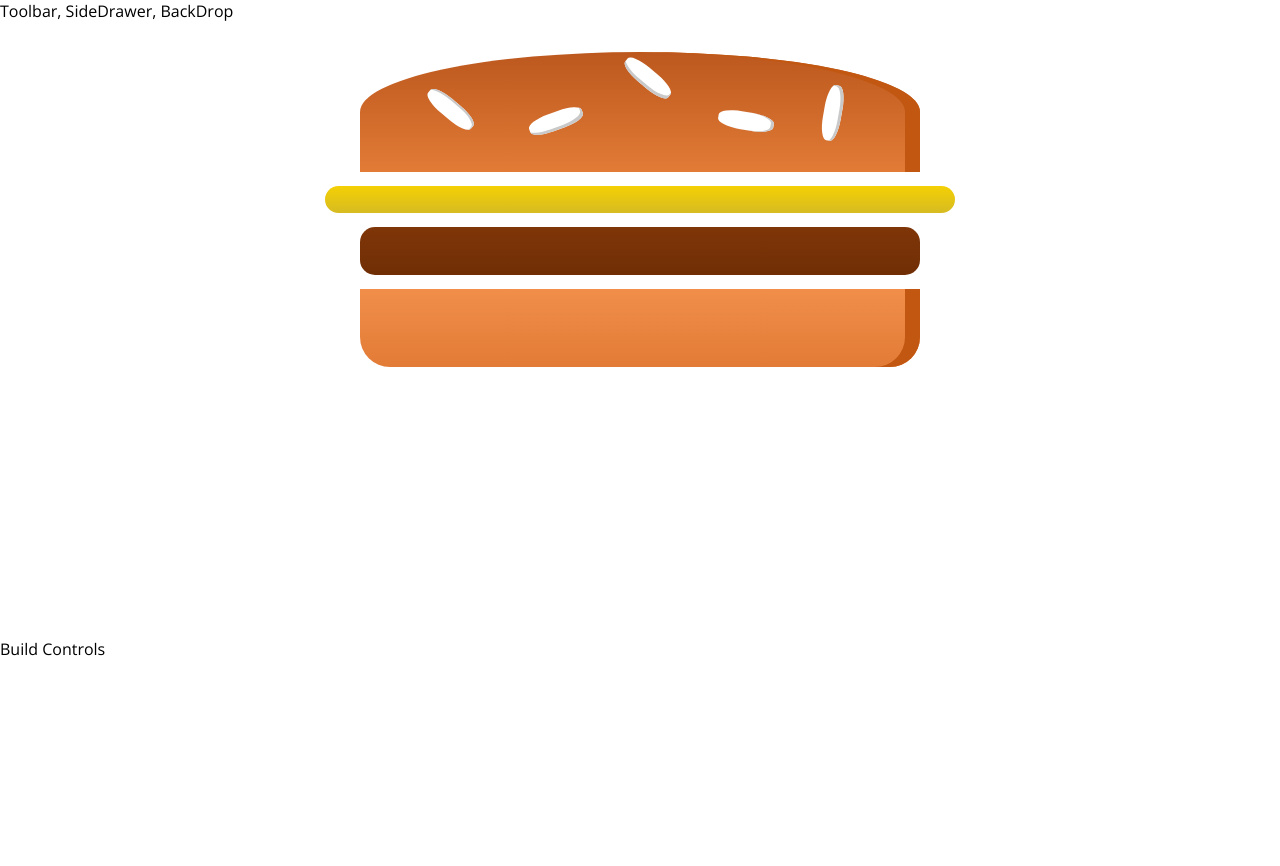
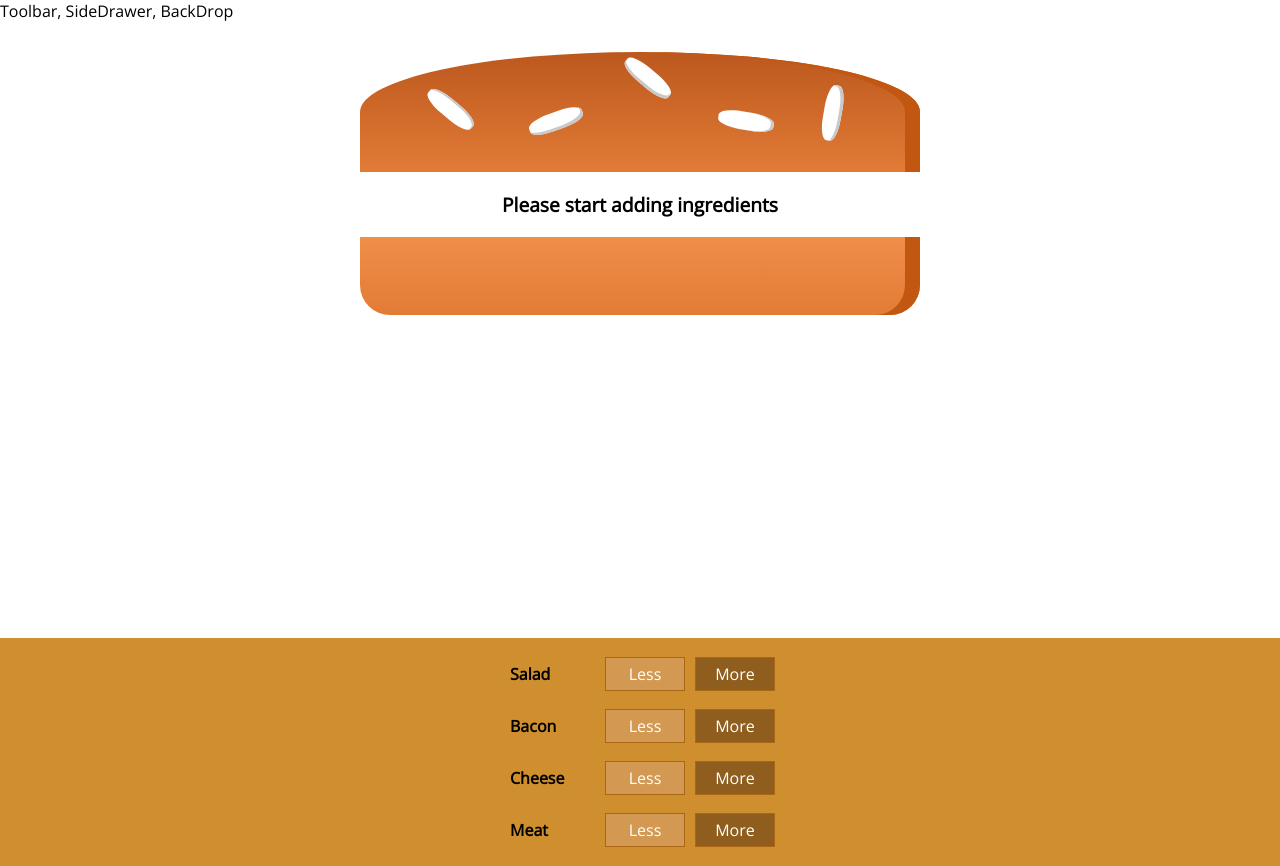
Before and after one commit to trinhvinhtruong96/burger-app, a React (Create React App) app: page / in a window 1280 px wide. Before the commit the page ends 800 px from the top, so only its background shows below. Built offline with nearby package versions, Linux system fonts and the light colour scheme.

Commit message:
adding burger build control

```diff
--- /dev/null
+++ b/src/components/Burger/BuildControls/BuildControl/BuildControl.js
@@ -0,0 +1,13 @@
+import React from 'react';
+
+import classes from './BuildControl.module.css';
+
+const BuildControl = (props) => (
+    <div className={classes.BuildControl}>
+        <div className={classes.Label}>{props.label}</div>
+        <button className={classes.Less}>Less</button>
+        <button className={classes.More}>More</button>
+    </div>
+);
+
+export default BuildControl;
--- /dev/null
+++ b/src/components/Burger/BuildControls/BuildControl/BuildControl.module.css
@@ -0,0 +1,56 @@
+.BuildControl {
+    display: flex;
+    justify-content: space-between;
+    align-items: center;
+    margin: 5px 0;
+}
+
+.BuildControl button {
+    display: block;
+    font: inherit;
+    padding: 5px;
+    margin: 0 5px;
+    width: 80px;
+    border: 1px solid #AA6817;
+    cursor: pointer;
+    outline: none;
+}
+
+.BuildControl button:disabled {
+    background-color: #AC9980;
+    border: 1px solid #7E7365;
+    color: #ccc;
+    cursor: default;
+}
+
+.BuildControl button:hover:disabled {
+    background-color: #AC9980;
+    color: #ccc;
+    cursor: not-allowed;
+}
+
+.Label {
+    padding: 10px;
+    font-weight: bold;
+    width: 80px;
+}
+
+.BuildControl .Less {
+    background-color: #D39952;
+    color: white;
+}
+
+.BuildControl .More {
+    background-color: #8F5E1E;
+    color: white;
+}
+
+.BuildControl .Less:hover, .BuildControl .Less:active {
+    background-color: #DAA972;
+    color: white;
+}
+
+.BuildControl .More:hover,.BuildControl .More:active {
+    background-color: #99703F;
+    color: white;
+}
--- /dev/null
+++ b/src/components/Burger/BuildControls/BuildControls.js
@@ -0,0 +1,19 @@
+import React from 'react';
+
+import classes from './BuildControls.module.css';
+import BuildControl from './BuildControl/BuildControl';
+
+const controls = [
+    {label: 'Salad', type: 'salad'},
+    {label: 'Bacon', type: 'bacon'},
+    {label: 'Cheese', type: 'cheese'},
+    {label: 'Meat', type: 'meat'},
+];
+
+const BuildControls = (props) => (
+    <div className={classes.BuildControls}>
+        {controls.map( ctrl => (<BuildControl key={ctrl.label} label={ctrl.label} />))}
+    </div>
+);
+
+export default BuildControls;
--- /dev/null
+++ b/src/components/Burger/BuildControls/BuildControls.module.css
@@ -0,0 +1,10 @@
+.BuildControls {
+    width: 100%;
+    background-color: #cf8f2e;
+    display: flex;
+    flex-flow: column;
+    align-items: center;
+    box-shadow: 0 2px 1px #ccc;
+    margin: auto;
+    padding: 10px 0;
+}
--- a/src/components/Burger/Burger.js
+++ b/src/components/Burger/Burger.js
@@ -5,11 +5,24 @@
 import BurgerIngredient from './BurgerIngredient/BurgerIngredient';
 
 const Burger = (props) => {
+    // tranform ingredients object to array
+    let transformIngredients = Object.keys(props.ingredients)
+        .map(igKey => {
+            return [...Array(props.ingredients[igKey])].map((_, i) => {
+                return <BurgerIngredient key={igKey + i} type={igKey} />;
+            });
+        })
+        .reduce((pre, cur) => {
+            return pre.concat(cur);
+        }, []);
+
+    if (transformIngredients.length === 0) {
+        transformIngredients = <p>Please start adding ingredients</p>
+    }
     return (
         <div className={classes.Burger}>
             <BurgerIngredient type="bread-top" />
-            <BurgerIngredient type="cheese" />
-            <BurgerIngredient type="meat" />
+            {transformIngredients}
             <BurgerIngredient type="bread-bottom" />
         </div>
     );
--- a/src/containers/BurgerBuilder/BurgerBuilder.js
+++ b/src/containers/BurgerBuilder/BurgerBuilder.js
@@ -2,13 +2,22 @@
 
 import Aux from '../../hoc/Auxiliary'
 import Burger from '../../components/Burger/Burger';
+import BuildControls from '../../components/Burger/BuildControls/BuildControls';
 
 class BurgerBuilder extends Component {
+    state = {
+        ingredients: {
+            salad: 0,
+            bacon: 0,
+            cheese: 0,
+            meat: 0
+        }
+    };
     render () {
         return (
             <Aux>
-                <Burger />
-                <div>Build Controls</div>
+                <Burger ingredients={this.state.ingredients} />
+                <BuildControls />
             </Aux>
         );
     }
```
Also changed, not shown: 1 other file (tests, documents, lock files or other folders).
